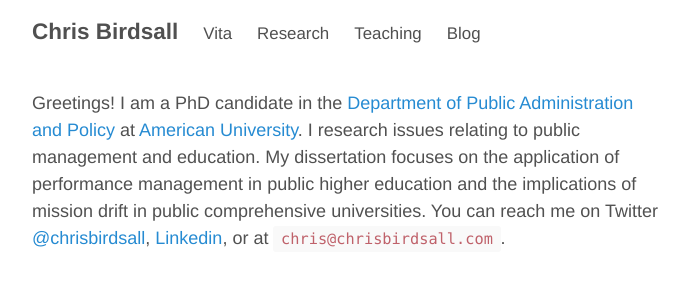
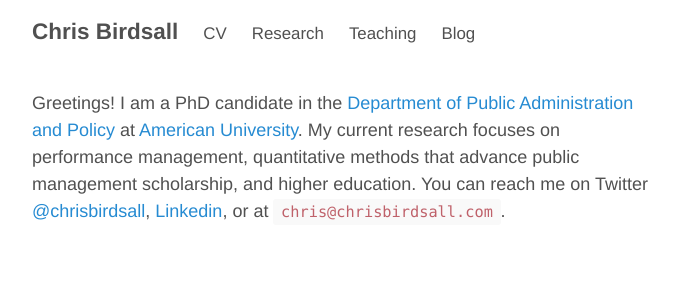
Before and after one commit to chrisbirdsall/chrisbirdsall.github.io, a Jekyll site: the page built from index.md, in a window 1280 px wide. Shown: the top 300 px of the page, without its empty margins (293-982 px from the left). Built offline with Jekyll 4.4.1, drawn with Linux system fonts in a browser that asks for light colours.

Commit message:
Fixed cv

```diff
--- a/_config.yml
+++ b/_config.yml
@@ -31,7 +31,7 @@
 
 # Pages
 pages_list:
-  Vita: '/Birdsall-Vita.pdf'
+  CV: '/Birdsall-CV.pdf'
   Research: '/research'
   Teaching: '/teaching'
   Blog: '/blog'
--- a/index.md
+++ b/index.md
@@ -2,4 +2,4 @@
 layout: main
 ---
 
-Greetings!  I am a PhD candidate in the [Department of Public Administration and Policy](http://www.american.edu/spa/dpap/) at [American University](http://www.american.edu). I research issues relating to public management and education. My dissertation focuses on the application of performance management in public higher education and the implications of mission drift in public comprehensive universities. You can reach me on Twitter [@chrisbirdsall](http://www.twitter.com/chrisbirdsall), [Linkedin](https://www.linkedin.com/in/cbirdsall), or at `chris@chrisbirdsall.com`.
+Greetings!  I am a PhD candidate in the [Department of Public Administration and Policy](http://www.american.edu/spa/dpap/) at [American University](http://www.american.edu). My current research focuses on performance management, quantitative methods that advance public management scholarship, and higher education. You can reach me on Twitter [@chrisbirdsall](http://www.twitter.com/chrisbirdsall), [Linkedin](https://www.linkedin.com/in/cbirdsall), or at `chris@chrisbirdsall.com`.
```
Also changed, not shown: 1 other file.
